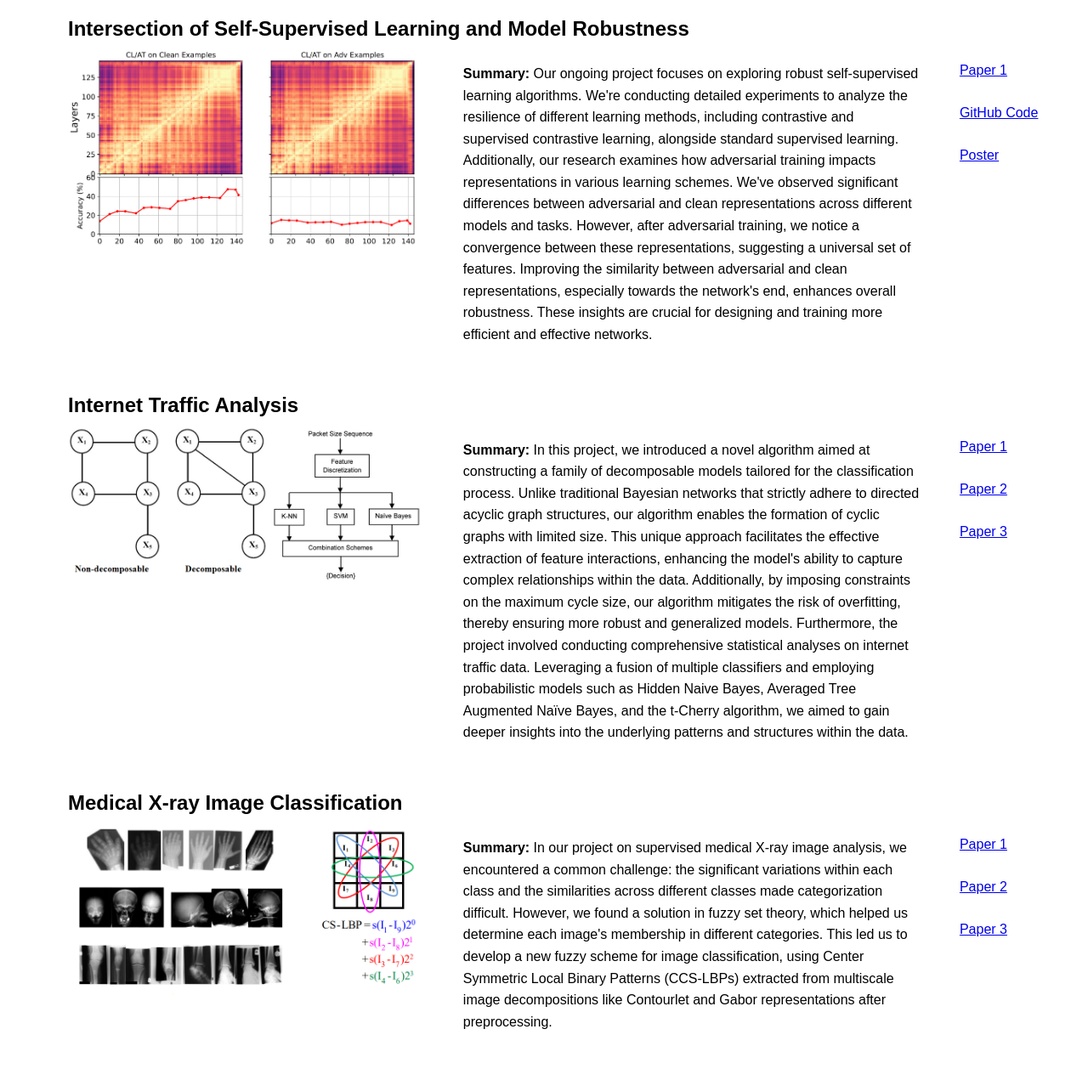
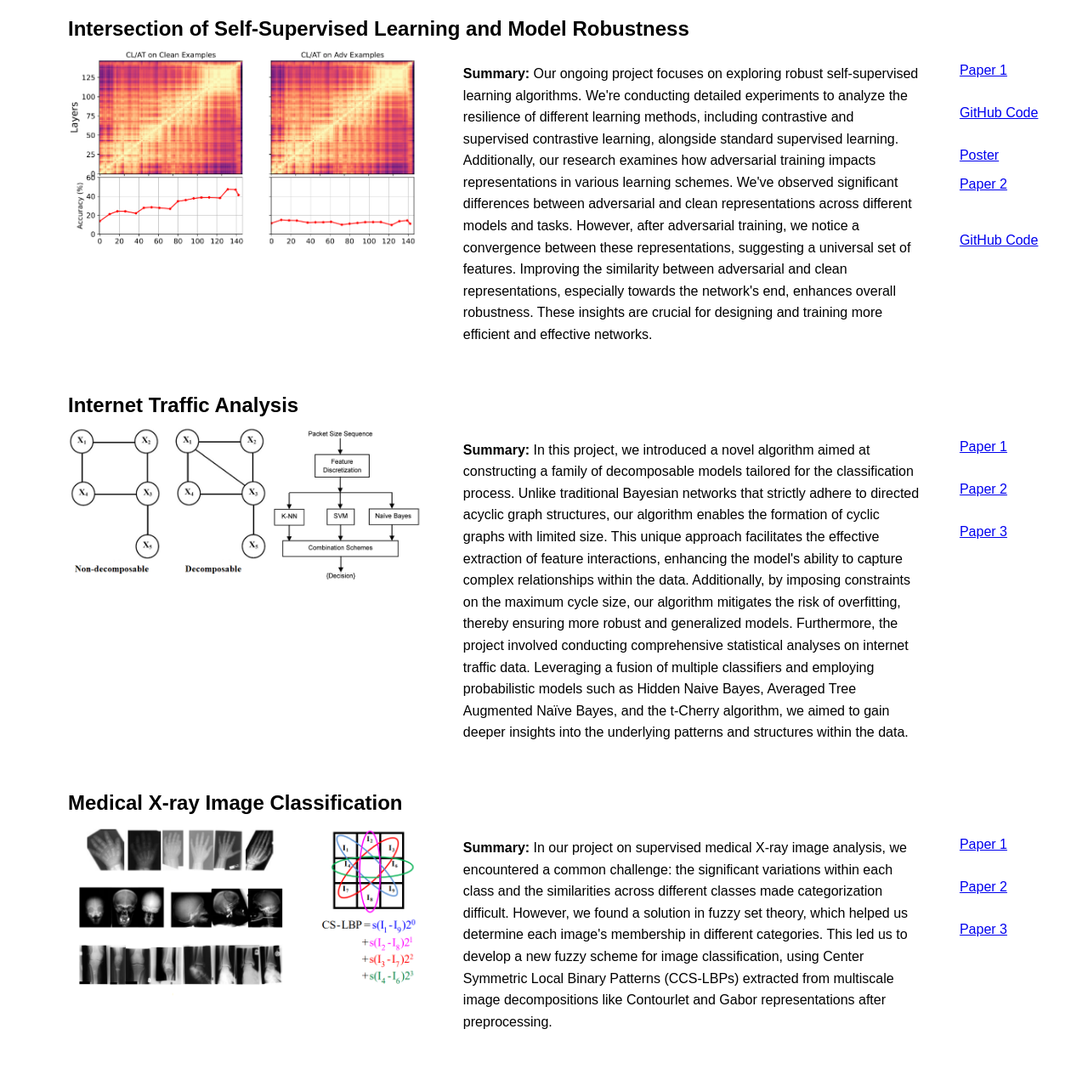
Before and after one commit to gh-fatima/gh-fatima.github.io, a Jekyll site: the page publications.html, which Jekyll copies as it is, in a window 1280 px wide. Shown: the whole page at 85% size. Built offline with Jekyll 4.4.1, drawn with Linux system fonts in a browser that asks for light colours.

Commit message:
Update publications.html

```diff
--- a/publications.html
+++ b/publications.html
@@ -73,6 +73,12 @@
                  <p>
                     <a href="https://pooyanjamshidi.github.io/resources/papers/contrastive-empirical.pdf">Poster</a>
                 </p>
+                  <a href="https://openreview.net/forum?id=WTqHDiETg5">Paper 2</a>
+                </p>
+                <p>
+                    <a href="https://github.com/gh-fatima/CF-AMC-SSL">GitHub Code</a>
+                </p>
+                </p>
             </div>
         </div>
     </div>
```
